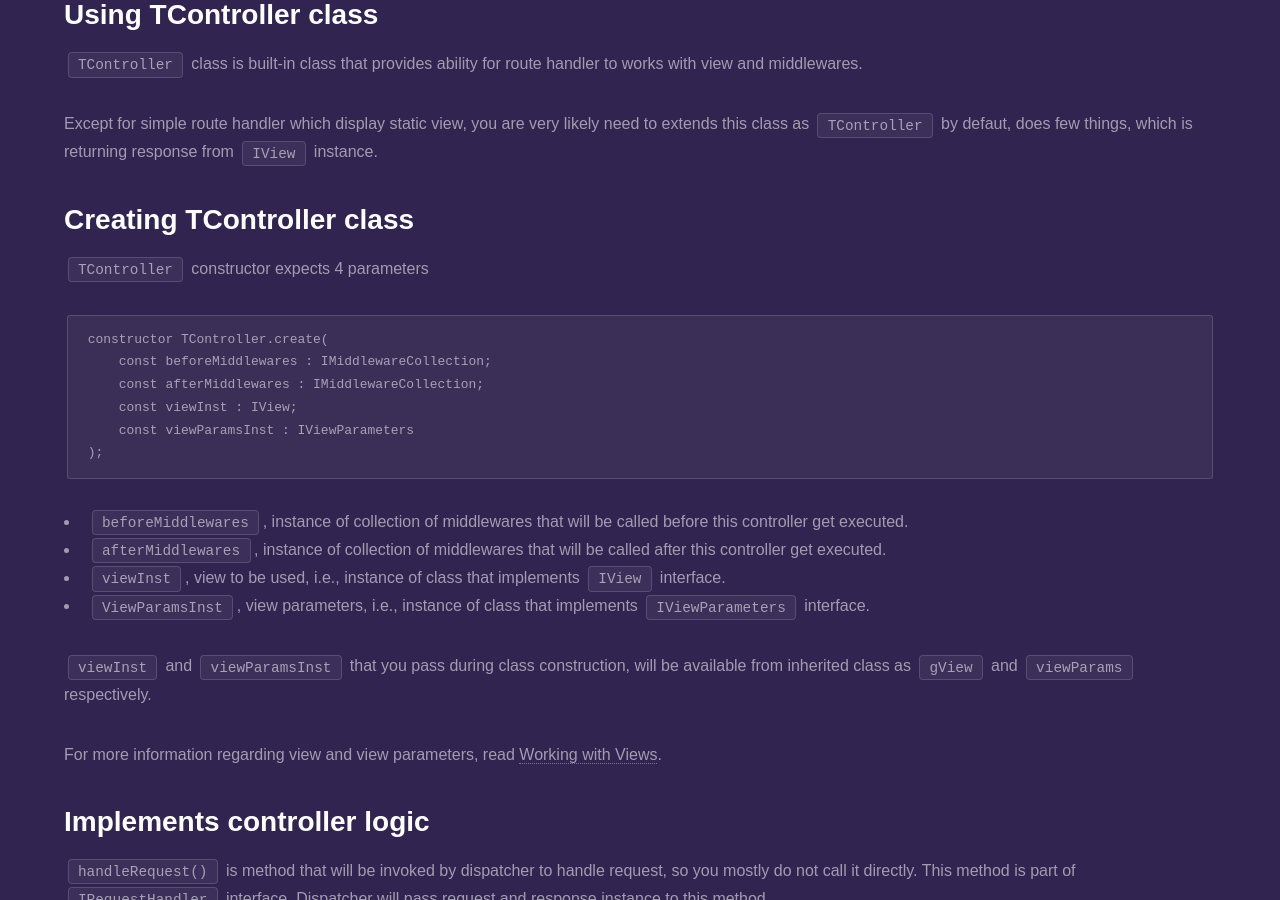
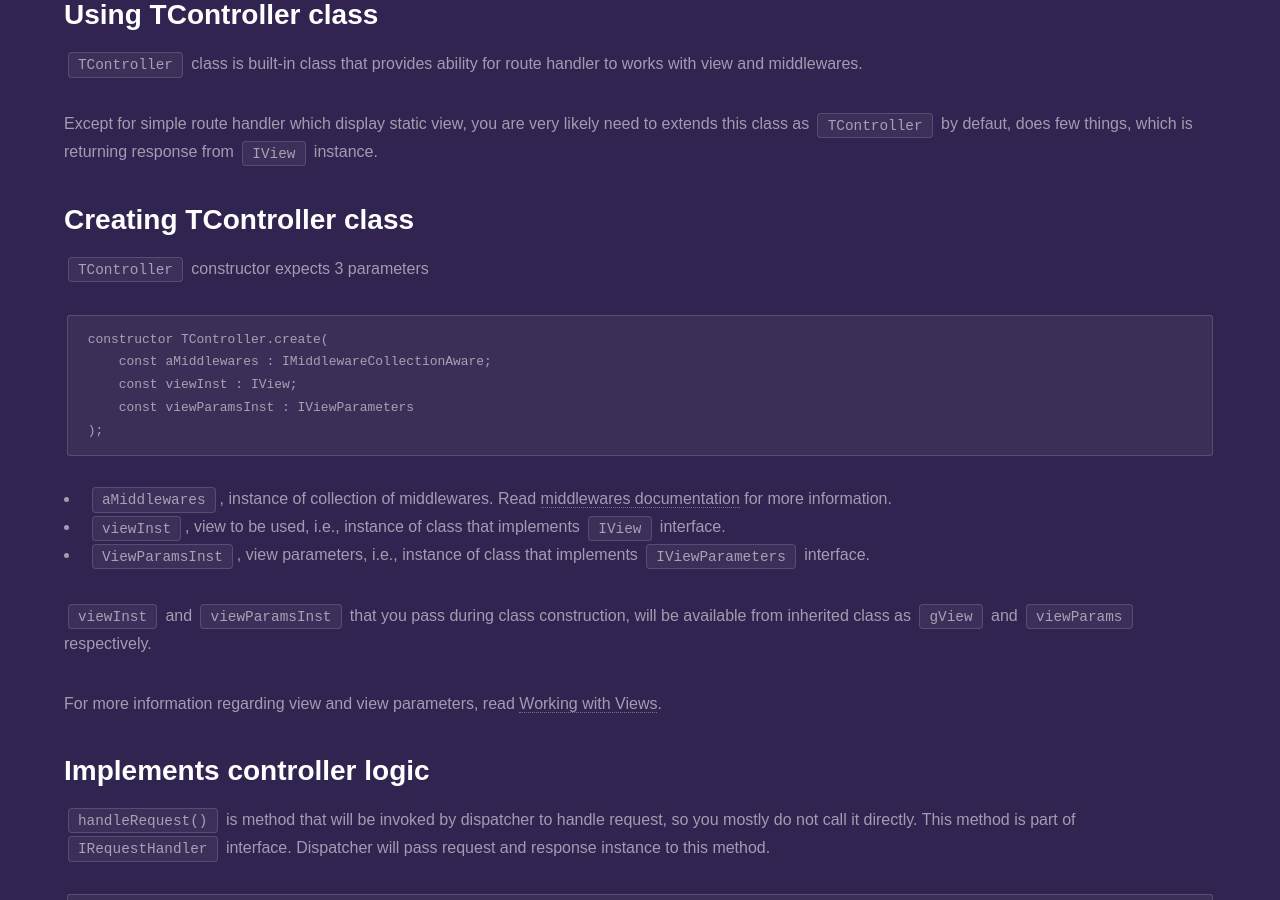
Before and after one commit to fanoframework/fanoframework.github.io, a Jekyll site: the page built from working-with-controllers/index.md, in a window 1280 px wide and 900 px high, scrolled down 1065 px. Built offline with Jekyll 4.4.1, drawn with Linux system fonts in a browser that asks for light colours; our own code applies the rules of GitHub Pages for plain Markdown files.

Commit message:
update content abaout controller

````diff
--- a/working-with-controllers/index.md
+++ b/working-with-controllers/index.md
@@ -37,21 +37,17 @@ returning response from `IView` instance.
 
 ## Creating TController class
 
-`TController` constructor expects 4 parameters
+`TController` constructor expects 3 parameters
 
 ```
 constructor TController.create(
-    const beforeMiddlewares : IMiddlewareCollection;
-    const afterMiddlewares : IMiddlewareCollection;
+    const aMiddlewares : IMiddlewareCollectionAware;
     const viewInst : IView;
     const viewParamsInst : IViewParameters
 );
 ```
 
-- `beforeMiddlewares`, instance of collection of middlewares that will be called
-before this controller get executed.
-- `afterMiddlewares`, instance of collection of middlewares that will be called
-after this controller get executed.
+- `aMiddlewares`, instance of collection of middlewares. Read [middlewares documentation](/middlewares) for more information.
 - `viewInst`, view to be used, i.e., instance of class that implements `IView` interface.
 - `ViewParamsInst`, view parameters, i.e., instance of class that implements `IViewParameters` interface.
 
````
